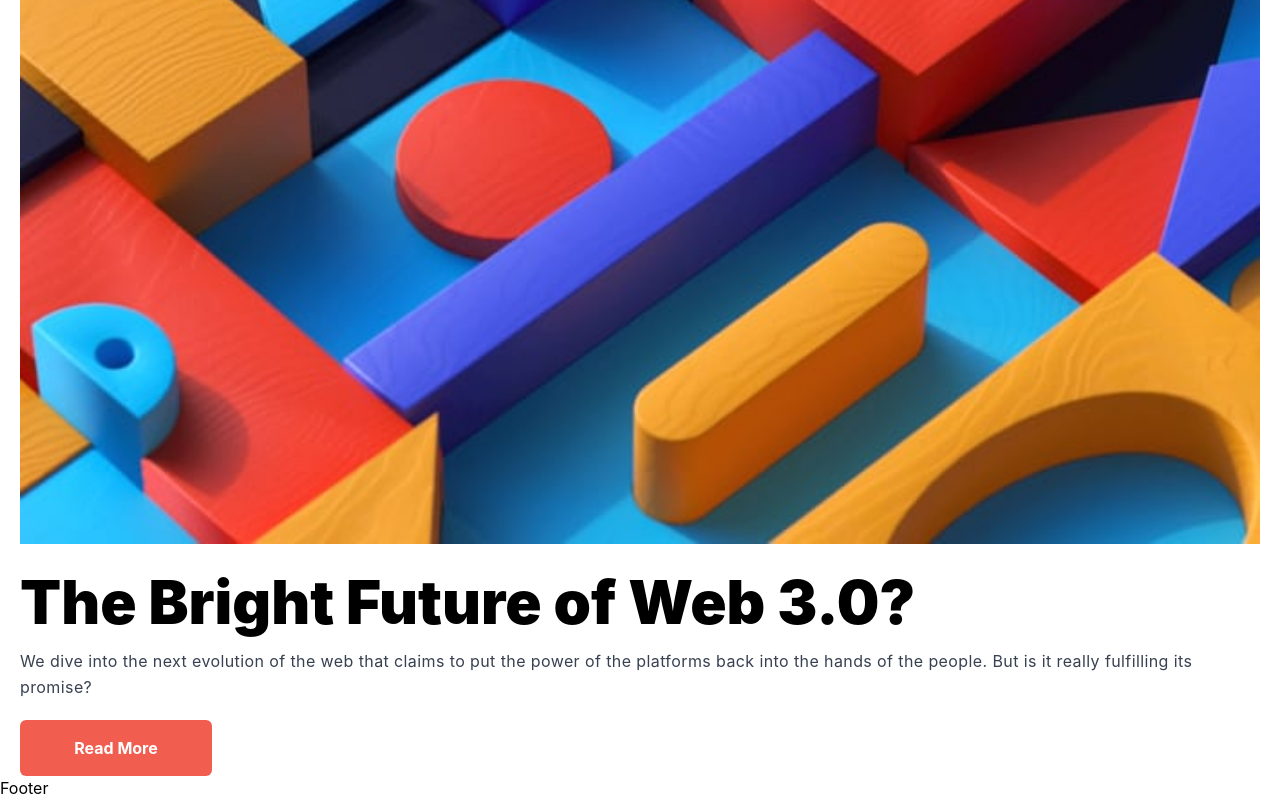
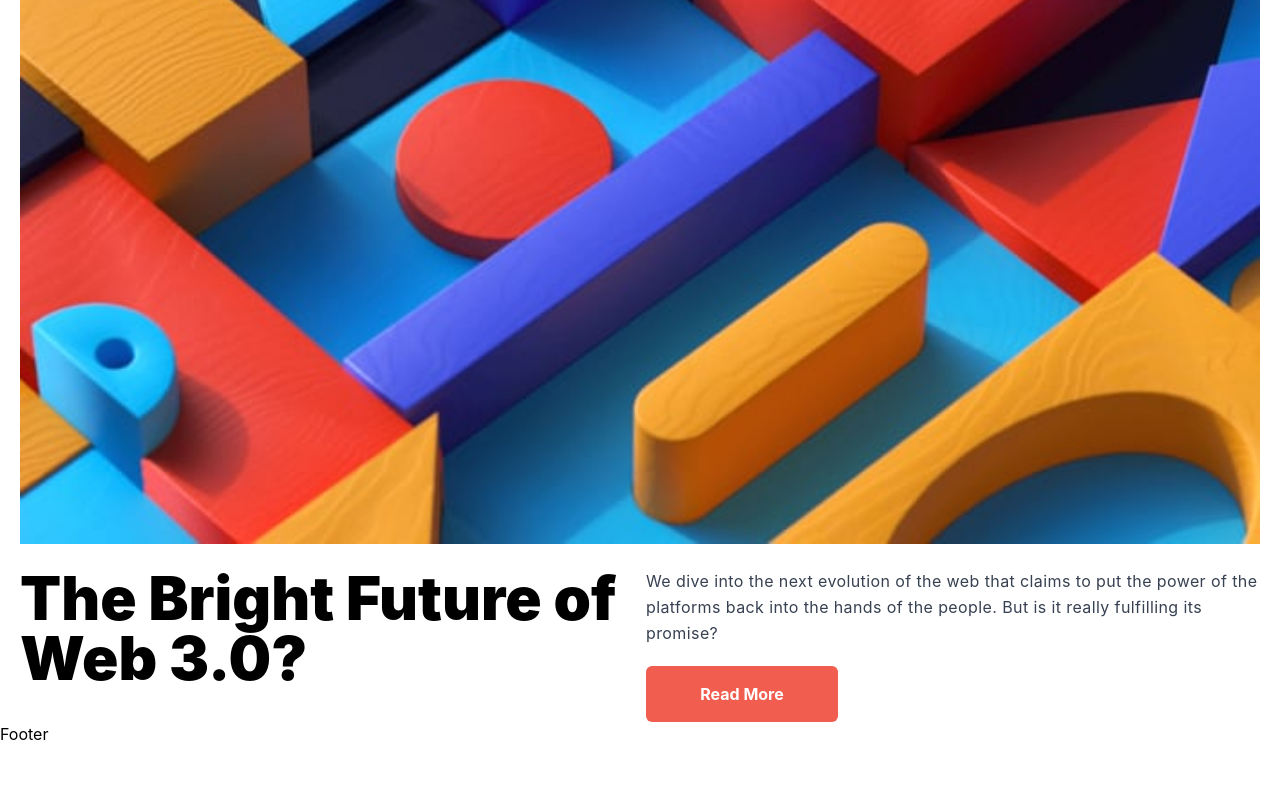
Before and after one commit to alfiancode/news-home-page-FE, a React (Vite) app: page / in a window 1280 px wide. Shown: the part 661-1461 px from the top of the page. After the commit the page ends 1407 px from the top, so only its background shows below. Built offline with nearby package versions, Linux system fonts and the light colour scheme.

Commit message:
Update Banner.jsx

```diff
--- a/src/Components/Banner.jsx
+++ b/src/Components/Banner.jsx
@@ -7,15 +7,16 @@ const Banner = () => {
     <div>
       <div className="flex flex-col mx-5">
         <img src={imageWebMobile} alt="" />
-        <div className="flex flex-col">
+        <div className="flex flex-col md:flex-row space-x-3 mt-6 ">
           {" "}
-          <div className="font-black text-6xl mt-7 ">
+          <div className=" font-black text-6xl  md:basis-1/2 ">
             The Bright Future of Web 3.0?
           </div>
-          <p className="leading-relaxed tracking-wide mt-4 text-gray-700">
+          <div className="flex flex-col md:basis-1/2  justify-between">
+            <p className="leading-relaxed tracking-wide mt-7 md:mt-0  text-gray-700">
               We dive into the next evolution of the web that claims to put the
-            power of the platforms back into the hands of the people. But is it
-            really fulfilling its promise?
+              power of the platforms back into the hands of the people. But is
+              it really fulfilling its promise?
             </p>
             {/* button read more */}
             <div className="flex flex-row mt-5">
@@ -26,6 +27,7 @@ const Banner = () => {
           </div>
         </div>
       </div>
+    </div>
   );
 };
 
```
Lines whose indentation alone changed are shown as unchanged.
